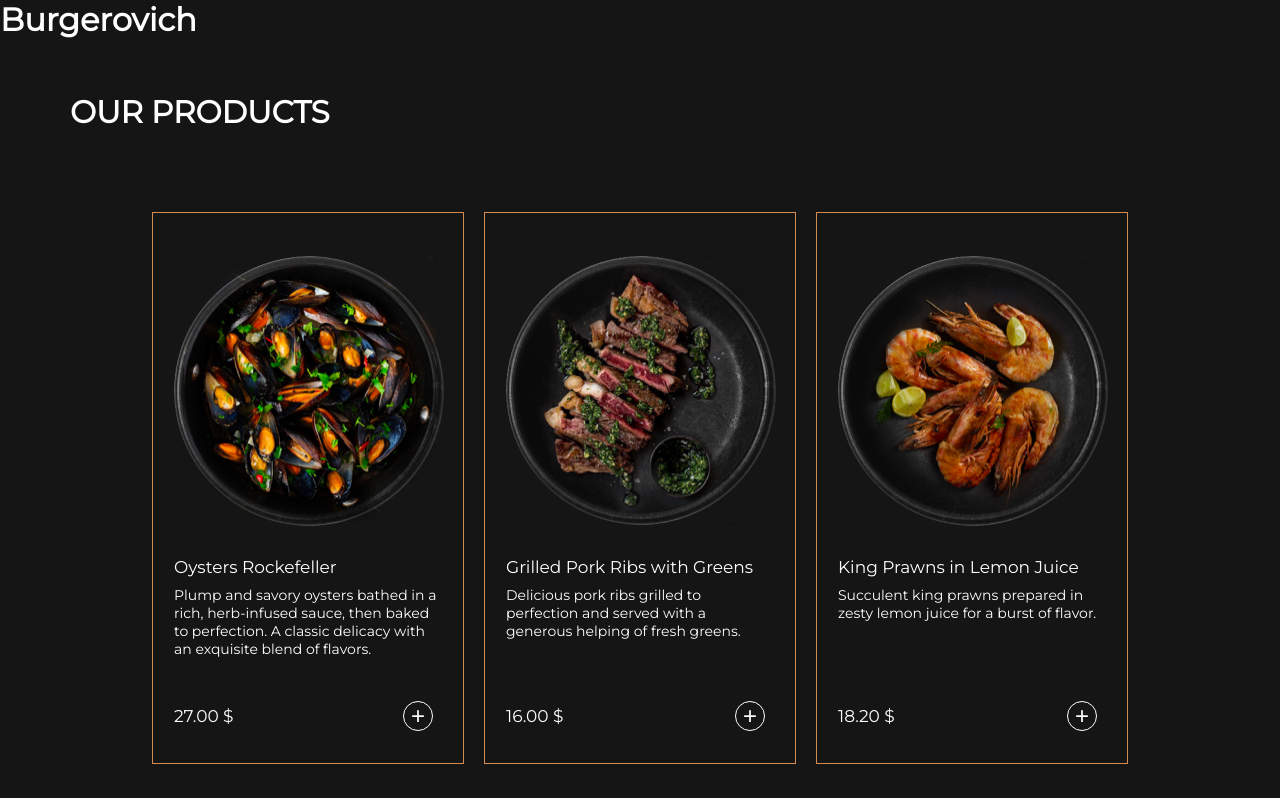
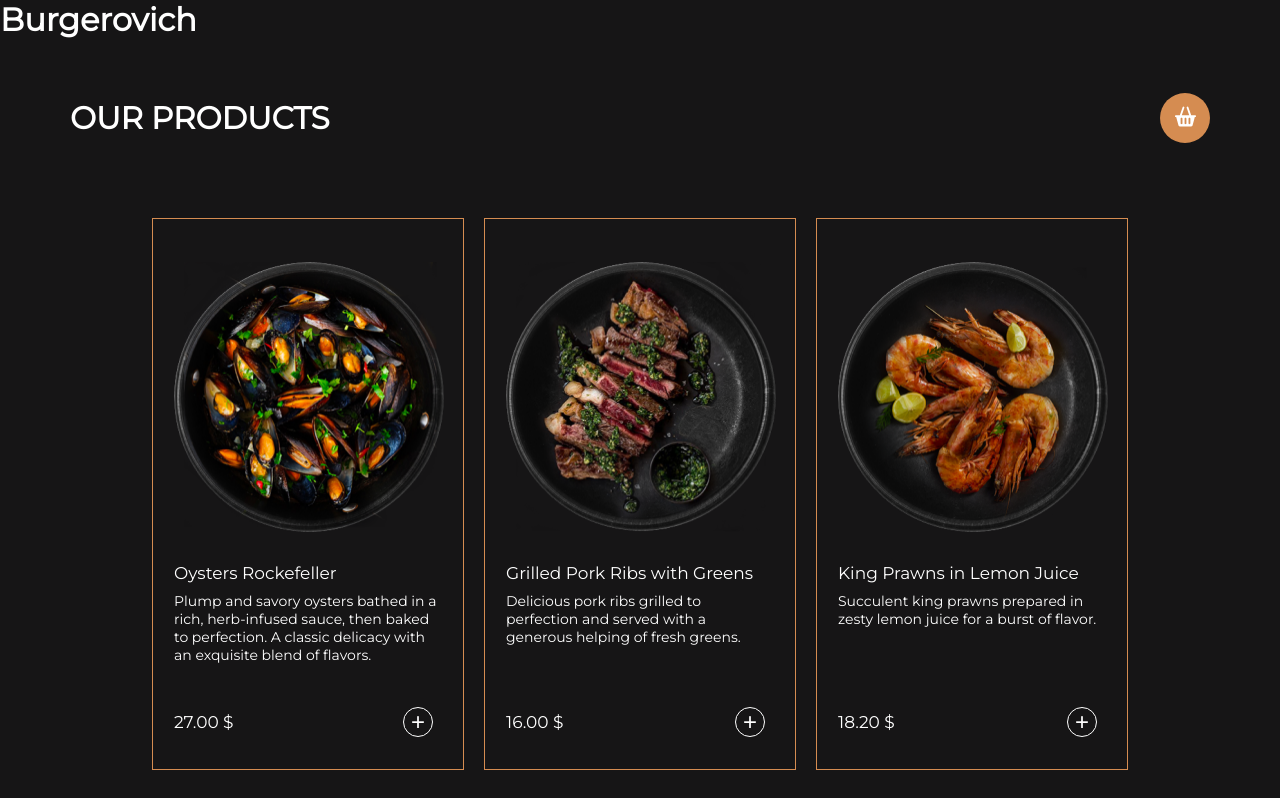
Before and after one commit to imkozin/Restaurant, a Vue app in the folder client/: page /products in a window 1280 px wide. Shown: the top 798 px of the page. Built offline with nearby package versions, Linux system fonts and the light colour scheme.

Commit message:
finished products page

```diff
--- a/client/src/main.css
+++ b/client/src/main.css
@@ -19,7 +19,13 @@ body {
     font-style: normal;
     font-weight: 700;
     text-transform: uppercase;
-    margin-left: 70px;
-    margin-top: 54px;
-    margin-bottom: 81px;
 }
+
+.page-btn {
+    cursor: pointer;
+    width: 50px;
+    height: 50px;
+    border-radius: 50%;
+    border: none;
+    background-color: #D58C51;
+}
--- a/client/src/pages/ProductsPage.vue
+++ b/client/src/pages/ProductsPage.vue
@@ -1,8 +1,28 @@
 <template>
     <div class="products__page">
-        <h1 class="page-title">Our Products</h1>
+        <div class="products__page-header">
+            <h1 class="page-title">Our Products</h1>
+            <router-link
+            to="/cart"
+            custom
+            v-slot="{ navigate }"
+            >
+            <button @click="navigate" class="page-btn">
+                <svg xmlns="http://www.w3.org/2000/svg" width="21" height="21" viewBox="0 0 21 21" fill="none">
+                <g clip-path="url(#clip0_1_89)">
+                <path d="M20.0746 9.20414H16.1774L13.379 1.23897C13.2096 0.756825 12.6815 0.503193 12.1992 0.672633C11.717 0.842026 11.4635 1.37024 11.6329 1.85243L14.2157 9.2041H6.78427L9.36711 1.85243C9.5365 1.37024 9.28296 0.842026 8.80077 0.672633C8.31871 0.503193 7.79041 0.756825 7.62102 1.23897L4.82263 9.20414H0.925386C0.414318 9.20414 0 9.61841 0 10.1295C0 10.6406 0.414318 11.0549 0.925386 11.0549H1.17893L3.44649 19.3309C3.61625 19.9505 4.17934 20.38 4.82171 20.38H16.2413C16.8871 20.38 17.4522 19.946 17.6189 19.3221L19.8274 11.0549H20.0746C20.5857 11.0549 21 10.6406 21 10.1295C21 9.61846 20.5857 9.20414 20.0746 9.20414ZM7.46785 17.3549C7.46785 17.866 7.05353 18.2803 6.54246 18.2803C6.03139 18.2803 5.61708 17.866 5.61708 17.3549V12.6562C5.61708 12.1451 6.03139 11.7308 6.54246 11.7308C7.05353 11.7308 7.46785 12.1451 7.46785 12.6562V17.3549ZM11.4254 17.3549C11.4254 17.866 11.011 18.2803 10.5 18.2803C9.98891 18.2803 9.57459 17.866 9.57459 17.3549V12.6562C9.57459 12.1451 9.98891 11.7308 10.5 11.7308C11.011 11.7308 11.4254 12.1451 11.4254 12.6562V17.3549ZM15.3829 17.3549C15.3829 17.866 14.9686 18.2803 14.4575 18.2803C13.9464 18.2803 13.5321 17.866 13.5321 17.3549V12.6562C13.5321 12.1451 13.9464 11.7308 14.4575 11.7308C14.9686 11.7308 15.3829 12.1451 15.3829 12.6562V17.3549Z" fill="white"/>
+                </g>
+                <defs>
+                <clipPath id="clip0_1_89">
+                <rect width="21" height="21" fill="white"/>
+                </clipPath>
+                </defs>
+                </svg>
+            </button>
+            </router-link>
+        </div>
         <div class="products__wrapper">
-            <div v-for="product in products" :key="product.id" class="product__card" @mouseover="hover = true">
+            <div v-for="product in products" :key="product.id" class="product__card">
                 <img :src="product.image" alt="plate" class="product__card-image">
                 <h3 class="product__card-title">{{ product.title }}</h3>
                 <h5 class="product__card-descrip">{{ product.description }}</h5>
@@ -33,6 +53,14 @@ import { products } from '@/data';
 <style lang="scss" scoped>
 .products__page {
     height: 100vh;
+
+    &-header {
+        display: flex;
+        justify-content: space-between;
+        margin: 48px 70px 75px 70px;
+        margin-top: 54px;
+        align-items: center;
+    }
 }
 
 .products__wrapper {
```
